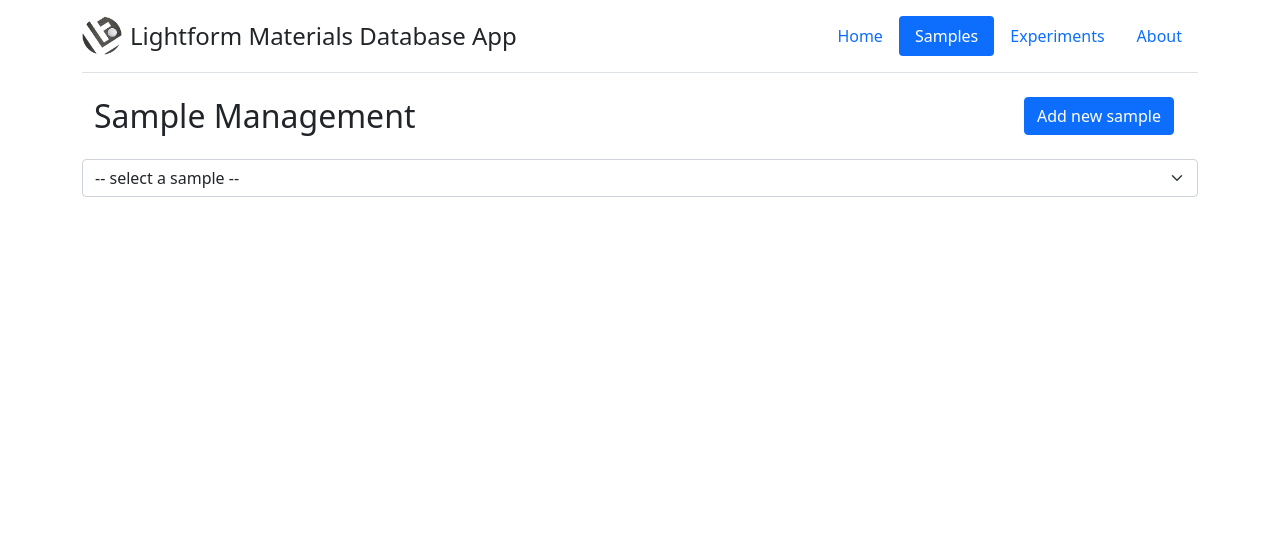
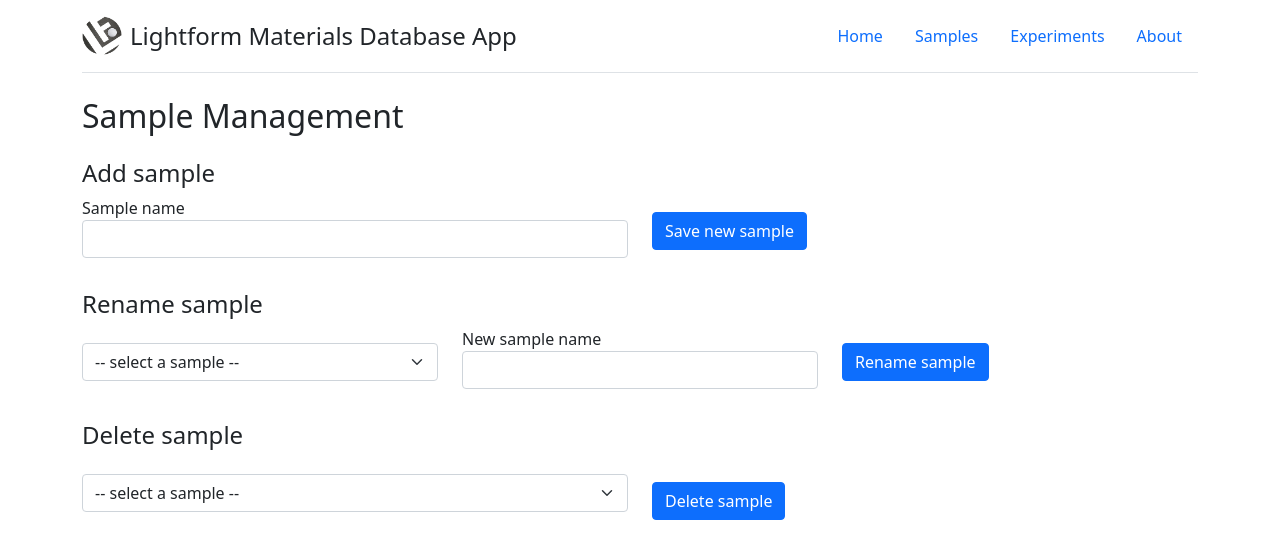
Before and after one commit to LightForm-group/lightform_data_explorer, a Flask app: page /samples/manage in a window 1280 px wide. Shown: the top 559 px of the page. Run offline with Flask 2, Linux system fonts and the light colour scheme; parts of the project's set-up code (start-up, migrations or seed data) failed here and were passed over.

Commit message:
Add new sample management section

```diff
--- a/lf_data_explorer/queries.py
+++ b/lf_data_explorer/queries.py
@@ -1,4 +1,3 @@
-from dataclasses import dataclass
 from typing import List, Optional
 
 import sqlalchemy.exc
@@ -25,19 +24,13 @@ def get_sample_by_id(sample_id: int) -> Optional[Sample]:
 def delete_sample(sample_id: int) -> str:
     """Delete the sample with `sample_id` from the database.
     Return the name of the deleted sample."""
-    sample_name = Sample.name
+    sample_name = Sample.query.filter_by(id=sample_id).first().name
     Sample.query.filter_by(id=sample_id).delete()
     db.session.commit()
-    return sample_name
+    return f"Sample '{sample_name}' successfully deleted."
 
 
-@dataclass
-class AddRecordResult:
-    success: bool
-    message: str
-
-
-def add_new_sample(sample_name: str) -> AddRecordResult:
+def add_new_sample(sample_name: str) -> str:
     new_sample = Sample(name=sample_name)
     db.session.add(new_sample)
     try:
@@ -45,28 +38,35 @@ def add_new_sample(sample_name: str) -> AddRecordResult:
     except sqlalchemy.exc.IntegrityError as e:
         if e.orig.args[0] == 1062:
             db.session.rollback()
-            return AddRecordResult(False, f"Sample name '{sample_name}' already exists. "
-                                          f"Record not added.")
+            return f"Sample name '{sample_name}' already exists. Record not added."
         else:
-            return AddRecordResult(False, "Sample not added. Unknown error.")
-    return AddRecordResult(True, f"Successfully added: '{sample_name}'")
+            return "Sample not added. Unknown error."
+    return f"Successfully added new sample: '{sample_name}'"
 
 
-def add_new_image(image_path: str, sample_id: int) -> AddRecordResult:
+def add_new_image(image_path: str, sample_id: int) -> str:
     new_image = SampleImage(path=image_path, sample_id=sample_id)
     db.session.add(new_image)
     try:
         db.session.commit()
     except sqlalchemy.exc.IntegrityError as e:
-        return AddRecordResult(False, "Sample not added. Unknown error.")
-    return AddRecordResult(True, f"Successfully added: '{image_path}'")
+        return "Sample not added. Unknown error."
+    return f"Successfully added: '{image_path}'"
 
 
-def add_new_experiment(experiment_name: str):
+def add_new_experiment(experiment_name: str) -> str:
     new_experiment = Experiment(name=experiment_name)
     db.session.add(new_experiment)
     try:
         db.session.commit()
     except sqlalchemy.exc.IntegrityError as e:
-        return AddRecordResult(False, "Sample not added. Unknown error.")
-    return AddRecordResult(True, f"Successfully added: '{experiment_name}'")
+        return "Sample not added. Unknown error."
+    return f"Successfully added: '{experiment_name}'"
+
+
+def rename_sample(sample_id: int, new_sample_name: str) -> str:
+    sample = Sample.query.filter_by(id=sample_id).first()
+    old_name = sample.name
+    sample.name = new_sample_name
+    db.session.commit()
+    return f"Sample '{old_name}' renamed to '{new_sample_name}'"
--- a/lf_data_explorer/templates/base.html
+++ b/lf_data_explorer/templates/base.html
@@ -41,6 +41,18 @@
     </header>
 </div>
 
+<div class="alert_banner">
+    {% with messages = get_flashed_messages() %}
+        {% if messages %}
+            {% for message in messages %}
+                <div class="alert alert-primary" role="alert">
+                    {{ message }}
+                </div>
+            {% endfor %}
+        {% endif %}
+    {% endwith %}
+</div>
+
 <div class="container">
     {% block body %}
     {% endblock %}
--- /dev/null
+++ b/lf_data_explorer/templates/sample_management.html
@@ -0,0 +1,53 @@
+{% extends "base.html" %}
+{% set active_page = "sample_management" %}
+{% block body %}
+    <div class="my-3">
+        <h2>Sample Management</h2>
+    </div>
+
+    <form class="row my-4" action="{{ url_for('sample_management') }}" method="post">
+        <h4>Add sample</h4>
+        <div class="col">
+            <label for="sample_name_box">Sample name</label>
+            <input type="text" class="form-control" name="sample_name" id="sample_name_box">
+        </div>
+        <div class="col my-3">
+            <button type="submit" class="btn btn-primary" name="submit" value="add">Save new sample</button>
+        </div>
+    </form>
+
+    <form class="row my-4" action="{{ url_for('sample_management') }}" method="post">
+        <h4>Rename sample</h4>
+        <div class="col">
+            <select name="sample_selection" class="form-select my-3" aria-label="Select sample to rename">
+                <option disabled selected> -- select a sample --</option>
+                {% for sample in all_samples %}
+                    <option value="{{ sample.id }}">{{ sample.name }}</option>
+                {% endfor %}
+            </select>
+        </div>
+        <div class="col">
+            <label for="new_sample_name_box">New sample name</label>
+            <input type="text" class="form-control" name="new_sample_name" id="new_sample_name_box">
+        </div>
+        <div class="col my-3">
+            <button type="submit" class="btn btn-primary"  name="submit" value="rename">Rename sample</button>
+        </div>
+    </form>
+
+    <form class="row my-4" action="{{ url_for('sample_management') }}" method="post">
+        <h4>Delete sample</h4>
+        <div class="col">
+            <select name="sample_selection" class="form-select my-3" aria-label="Select sample to delete">
+                <option disabled selected>-- select a sample --</option>
+                {% for sample in all_samples %}
+                    <option value="{{ sample.id }}">{{ sample.name }}</option>
+                {% endfor %}
+            </select>
+        </div>
+        <div class="col my-4">
+            <button type="submit" class="btn btn-primary" name="submit" value="delete">Delete sample</button>
+        </div>
+    </form>
+
+{% endblock %}
--- a/lf_data_explorer/templates/samples.html
+++ b/lf_data_explorer/templates/samples.html
@@ -4,10 +4,10 @@
     <div class="container">
         <div class="row">
             <div class="col">
-                <h2>Sample Management</h2>
+                <h2>Samples</h2>
             </div>
             <div class="col-2">
-                <a class="btn btn-primary" href="{{ url_for('new_sample') }}" role="button">Add new sample</a>
+                <a class="btn btn-primary" href="{{ url_for('sample_management') }}" role="button">Sample Management</a>
             </div>
         </div>
     </div>
@@ -27,11 +27,6 @@
                 <h3>Sample Details</h3>
                 Sample Name: {{ current_sample.name }}<br>
                 Sample id: {{ current_sample.id }}.<br>
-                <div id="delete_sample_button" class="my-3">
-                    <form method="post">
-                        <input type="submit" class="btn btn-primary" value="Delete this sample">
-                    </form>
-                </div>
             </div>
             <div id="sample_images" class="my-3">
                 <h3>Sample Images</h3>
@@ -55,11 +50,6 @@
                 </div>
             </div>
         {% endif %}
-        {% if sample_deleted %}
-            <div class="warning my-3">
-                {{ sample_deleted }}
-            </div>
-        {% endif %}
     </div>
 
 {% endblock %}
--- a/lf_data_explorer/views.py
+++ b/lf_data_explorer/views.py
@@ -27,17 +27,39 @@ def experiment_management():
     else:
         new_name = request.form['experiment_name']
         result = queries.add_new_experiment(new_name)
-        return render_template('experiment_management.html', new_experient=result)
+        flash(result)
+        return render_template('experiment_management.html')
 
 
-@app.route('/samples/new', methods=['POST', 'GET'])
-def new_sample():
+@app.route('/samples/manage', methods=['POST', 'GET'])
+def sample_management():
     if request.method == "GET":
-        return render_template('add_sample.html')
+        all_samples = queries.get_all_samples()
+        return render_template('sample_management.html', all_samples=all_samples)
     else:
-        new_name = request.form['sample_name']
-        result = queries.add_new_sample(new_name)
-        return render_template('add_sample.html', new_sample=result)
+        form_button = request.form["submit"]
+        if form_button == "add":
+            new_name = request.form['sample_name']
+            result = queries.add_new_sample(new_name)
+            flash(result)
+            all_samples = queries.get_all_samples()
+            return render_template('sample_management.html', all_samples=all_samples)
+        elif form_button == "rename":
+            sample_id = int(request.form["sample_selection"])
+            new_sample_name = request.form["new_sample_name"]
+            result = queries.rename_sample(sample_id, new_sample_name)
+            flash(result)
+            all_samples = queries.get_all_samples()
+            return render_template('sample_management.html', all_samples=all_samples)
+
+        elif form_button == "delete":
+            sample_id = int(request.form["sample_selection"])
+
+            result = queries.delete_sample(sample_id)
+            flash(result)
+
+            all_samples = queries.get_all_samples()
+            return render_template('sample_management.html', all_samples=all_samples)
 
 
 @app.route('/samples', methods=['POST', 'GET'], strict_slashes=False)
@@ -54,14 +76,6 @@ def select_sample(sample_id: int):
         selected_sample = queries.get_sample_by_id(sample_id)
         return render_template('samples.html', all_samples=all_samples,
                                current_sample=selected_sample)
-    else:
-        delete_id = int(request.view_args['sample_id'])
-
-        sample_name = queries.delete_sample(delete_id)
-        message = f"Sample '{sample_name}' was deleted."
-
-        all_samples = queries.get_all_samples()
-        return render_template('samples.html', all_samples=all_samples, sample_deleted=message)
 
 
 @app.route('/samples/<sample_id>/new_image', methods=['POST', 'GET'])
```
Also changed, not shown: lf_data_explorer/templates/add_sample.html (deleted, +0 -26 lines).
